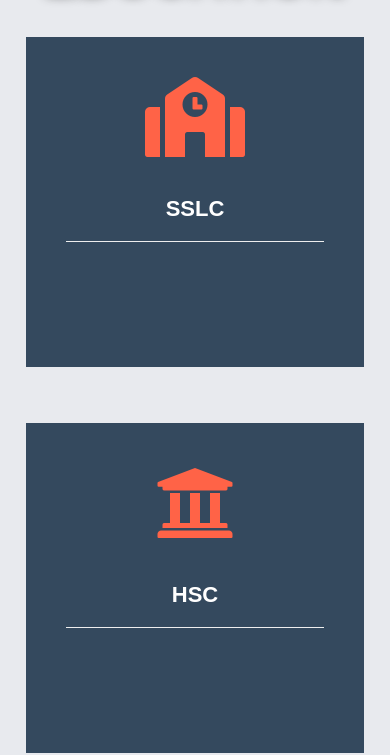
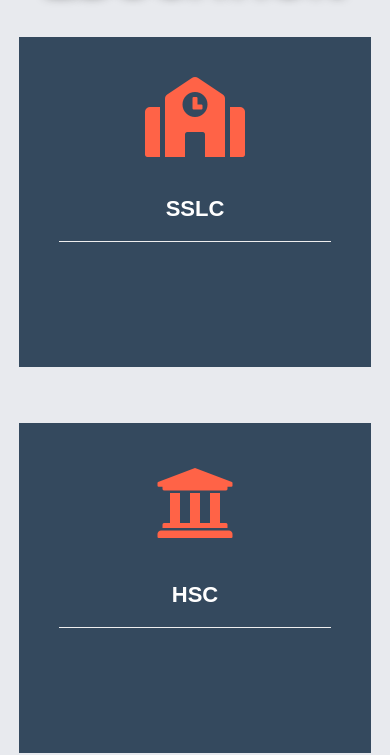
Before and after one commit to Mvignesh07/myweb, a plain HTML site: page education.html in a window 390 px wide. Shown: the part 97-852 px from the top of the page. Drawn offline with nearby package versions, Linux system fonts and the light colour scheme.

Commit message:
Update education.css

```diff
--- a/education.css
+++ b/education.css
@@ -94,8 +94,8 @@ h2{
     .single-service{
         margin-bottom: 10%;
         padding: 40px;
-        margin-right:3%;
-        margin-left: 3%;
+        margin-right:1%;
+        margin-left: 1%;
             height: 330px;
     transition: all 0.9s ease 0s;
     }
@@ -105,7 +105,7 @@ h2{
 
     arr{
 
-      font-size:  400%;
+      font-size:  500%;
       text-shadow: 0 0 3px #FF0000;
         text-align: center;
     text-decoration: none;
```
